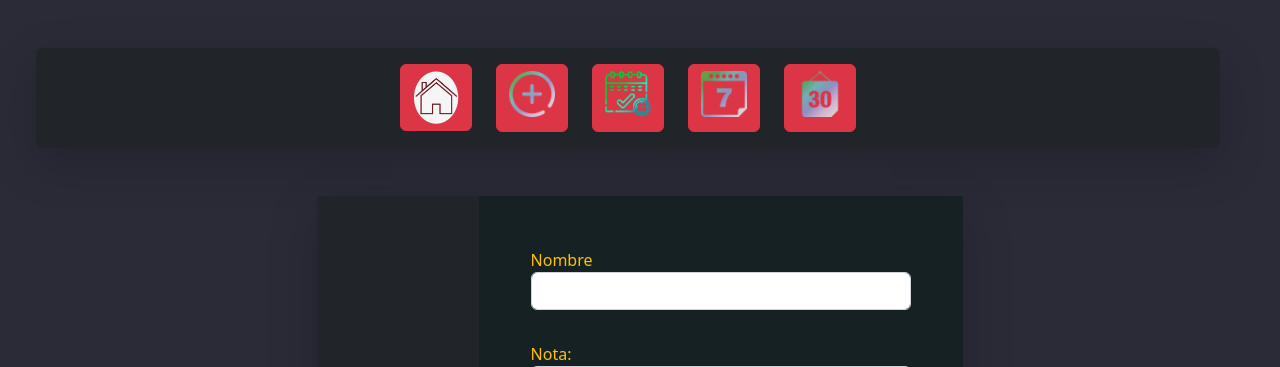
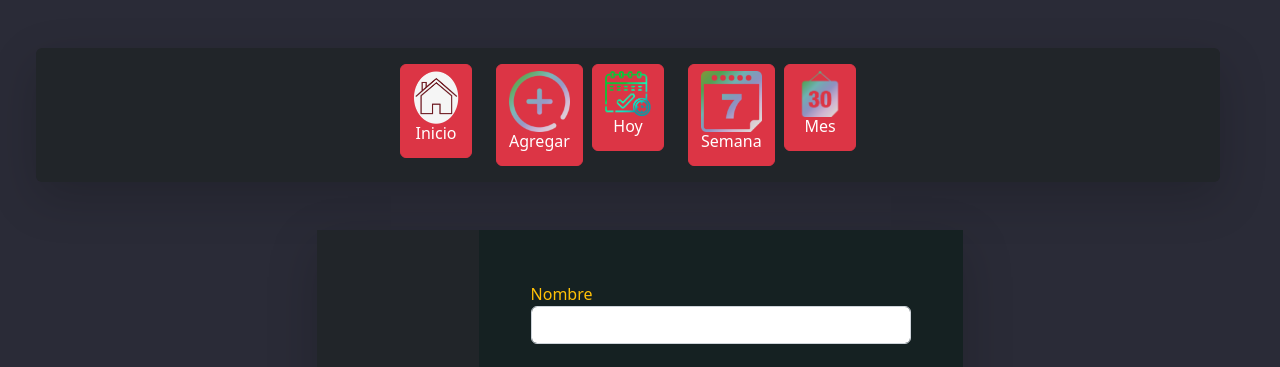
Before and after one commit to matiasbarriosled/Calendario_To-do, a Django app: page /add_tasks in a window 1280 px wide. Shown: the top 367 px of the page. Run offline with Django 3.2, Linux system fonts and the light colour scheme.

Commit message:
Add files via upload

```diff
--- a/templates/capas/barra_tareas.html
+++ b/templates/capas/barra_tareas.html
@@ -4,34 +4,31 @@
     <div class="col-1">
         <a class="btn btn-danger" href="{% url 'home' %}">
             <img class="img-fluid" src="../static/assets/icons/home.png" alt="">
+            <h6>Inicio</h6>
         </a>
     </div>
-    <div class="col-1">
+    <div class="col-1 ">
         <a class="btn btn-danger" href=" {% url 'add_tasks' %} ">
-            <h4>
-                <img class="img-fluid" src="{% static '/assets/icons/iconos-w-m-+/plus.png' %}" alt="">
-            </h4>
+            <img class="img-fluid" src="{% static '/assets/icons/iconos-w-m-+/plus.png' %}" alt="">
+            <h6>Agregar</h6>
         </a>
     </div>
     <div class="col-1">
         <a class="btn btn-danger" href=" {% url 'tareas_today' %} ">
-            <h4>
-                <img class="img-fluid" src="{% static '/assets/icons/iconos-w-m-+/calendario.png' %}" alt="">
-            </h4>
+            <img class="img-fluid" src="{% static '/assets/icons/iconos-w-m-+/calendario.png' %}" alt="">
+            <h6>Hoy</h6>
         </a>
     </div>
     <div class="col-1">
         <a class="btn btn-danger" href="{% url 'tareas_week' %}">
-            <h4>
-                <img class="img-fluid" src="{% static '/assets/icons/iconos-w-m-+/week.png' %}" alt="">
-            </h4>
+            <img class="img-fluid" src="{% static '/assets/icons/iconos-w-m-+/week.png' %}" alt="">
+            <h6>Semana</h6>
         </a>
     </div>
     <div class="col-1">
         <a class="btn btn-danger" href="{%url 'tareas_month' %}">
-            <h4>
-                <img class="img-fluid" src="{% static '/assets/icons/iconos-w-m-+/month.png' %}" alt="">
-            </h4>
+            <img class="img-fluid" src="{% static '/assets/icons/iconos-w-m-+/month.png' %}" alt="">
+            <h6>Mes</h6>
         </a>
     </div>
 </div>
```
